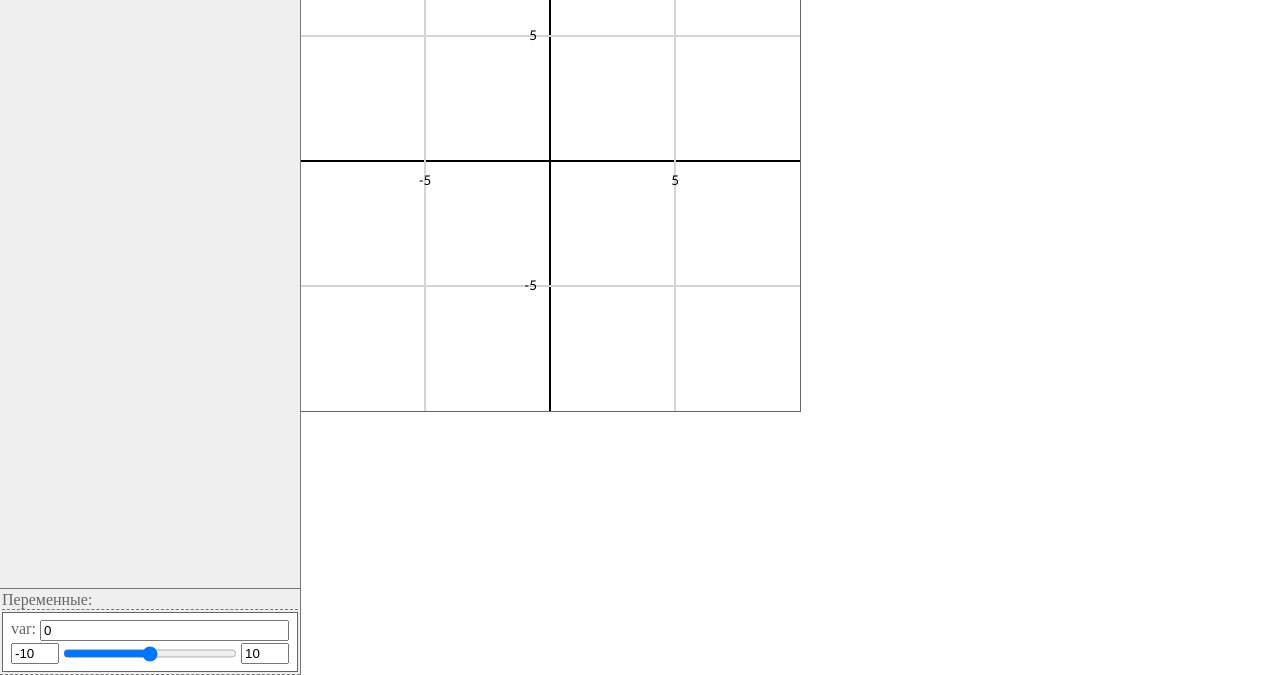
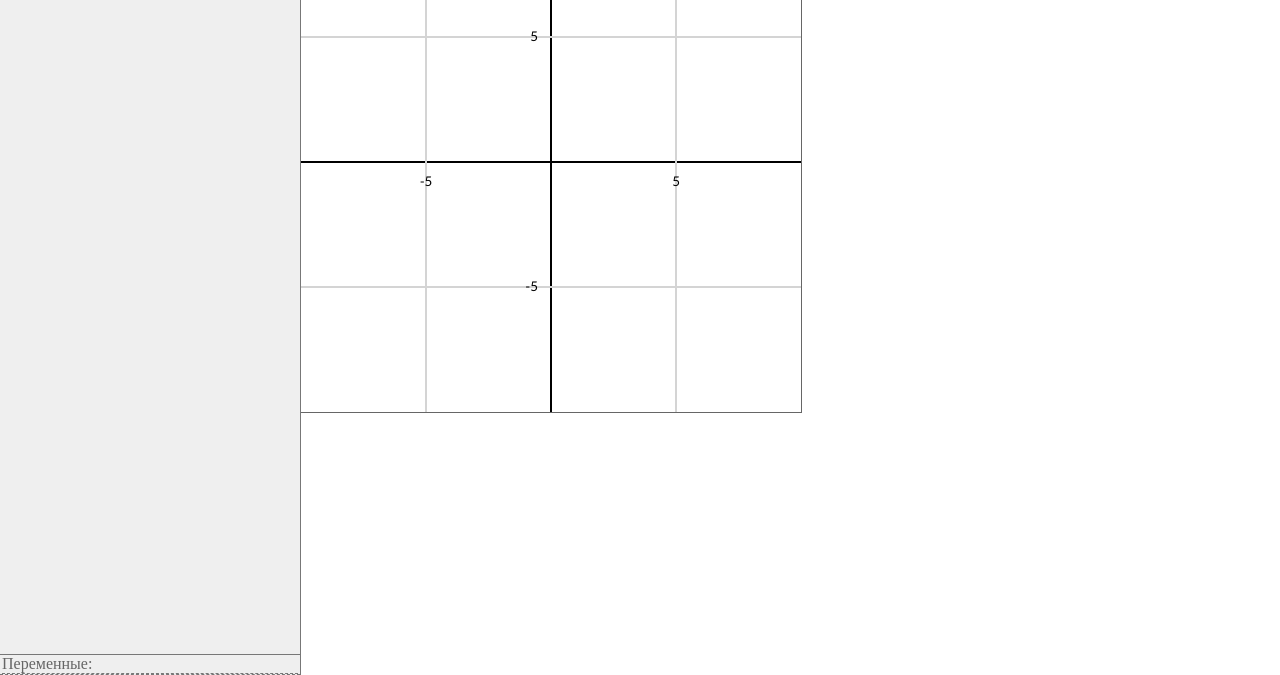
Before and after one commit to ShedanAlkur/GraphPractice, a plain HTML site: page index.html in a window 1280 px wide. Shown: the part 125-800 px from the top of the page. Drawn offline with nearby package versions, Linux system fonts and the light colour scheme; some packages are replaced by stand-ins of ours.

Commit message:
Replacing absolute positioning of page with flex

```diff
--- a/index.html
+++ b/index.html
@@ -10,18 +10,26 @@
 </head>
 
 <body>
-    <header>
-        <h3>Визуализация математических функций</h3>
-    </header>
     <div id="float-coord" class="floatBlock">
         (x,y)
     </div>
-    <div id="left" left>
-        <div id="user-input-containers"><div class="sticky-header">f(x):</div></div>
-        <div id="variables-input-containers"><div class="sticky-header">Переменные:</div></div>
-    </div>
-    <div id="right" left>
-        <canvas width="500" height="500" id="graph-canvas"></canvas>
+    <div id="content">
+        <header>
+            <h3>Визуализация математических функций</h3>
+        </header>
+        <div id="user-interface">
+            <div id="left" left>
+                <div id="user-input-containers">
+                    <div class="sticky-header">f(x):</div>
+                </div>
+                <div id="variables-input-containers">
+                    <div class="sticky-header">Переменные:</div>
+                </div>
+            </div>
+            <div id="right" left>
+                <canvas width="500" height="500" id="graph-canvas"></canvas>
+            </div>
+        </div>
     </div>
 
     <script type="text/javascript"
@@ -71,7 +79,7 @@
             controller.hVariablesContainer = document.getElementById('variables-input-containers');
             controller.setGraph(graph);
             controller.addExpression();
-            controller.addVariable('var');
+            // controller.addVariable('var');
             controller.render();
         });
 
--- a/style.css
+++ b/style.css
@@ -1,25 +1,27 @@
 html,
 body {
+    height: 100%;
     margin: 0;
-    padding: 0;
+    color: rgb(102, 102, 102);
+}
+
+#content{
+    height: 100%;
+    display: flex;
+    flex-direction: column;
 }
 
 header {
     background-color: rgb(239, 239, 239);
     padding: 0;
     margin: 0;
-    z-index: 2;
     font-size: 20px;
-    height: 35px;
+    border-bottom: 1px solid rgb(119, 119, 119);
 }
 
 header>h3 {
     padding: 4px;
     margin: 0px;
-}
-
-body {
-    color: rgb(102, 102, 102);
 }
 
 input[type="color"] {
@@ -39,15 +41,13 @@ input[type="color"]::-webkit-color-swatch {
     border: none;
 }
 
-#left,
-#right {
-    position: absolute;
-    top: 35px;
-    bottom: 0;
+
+#user-interface{
+    flex: 1;
+    display: flex;
 }
 
 #left {
-    z-index: 1;
     width: 300px;
     background-color: rgb(239, 239, 239);
     border-right: 1px solid rgb(119, 119, 119);
@@ -58,8 +58,7 @@ input[type="color"]::-webkit-color-swatch {
 }
 
 #right {
-    right: 0;
-    left: 300px;
+    flex: 1;
     border-top: 1px solid rgb(119, 119, 119);
 }
 
@@ -69,11 +68,6 @@ input[type="color"]::-webkit-color-swatch {
     overflow: auto;
     background-color: rgb(239, 239, 239);
     border-top: 1px solid rgb(119, 119, 119);
-
-}
-
-#user-input-containers,
-#variables-input-containers {
     border-bottom: 1px dashed rgb(119, 119, 119);
 }
 
@@ -81,7 +75,6 @@ input[type="color"]::-webkit-color-swatch {
     border-right: 1px solid;
     border-bottom: 1px solid;
     background-color: white;
-
 }
 
 .expression-container,
@@ -143,5 +136,5 @@ input[type="color"]::-webkit-color-swatch {
     top: 0;
     background-color: inherit;
     border-bottom: 1px dashed rgb(119, 119, 119);
-    margin: 2px;
+    margin: 0px 2px;
 }
```
